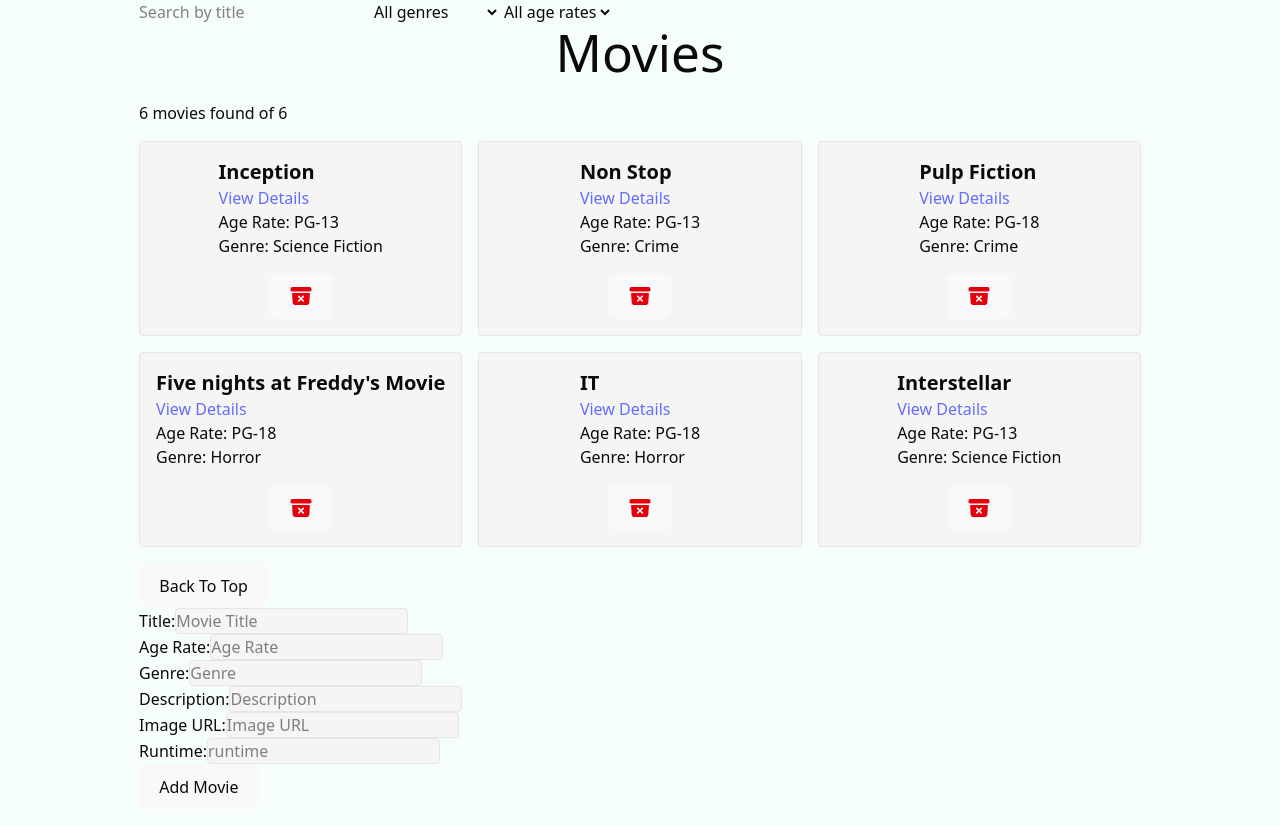
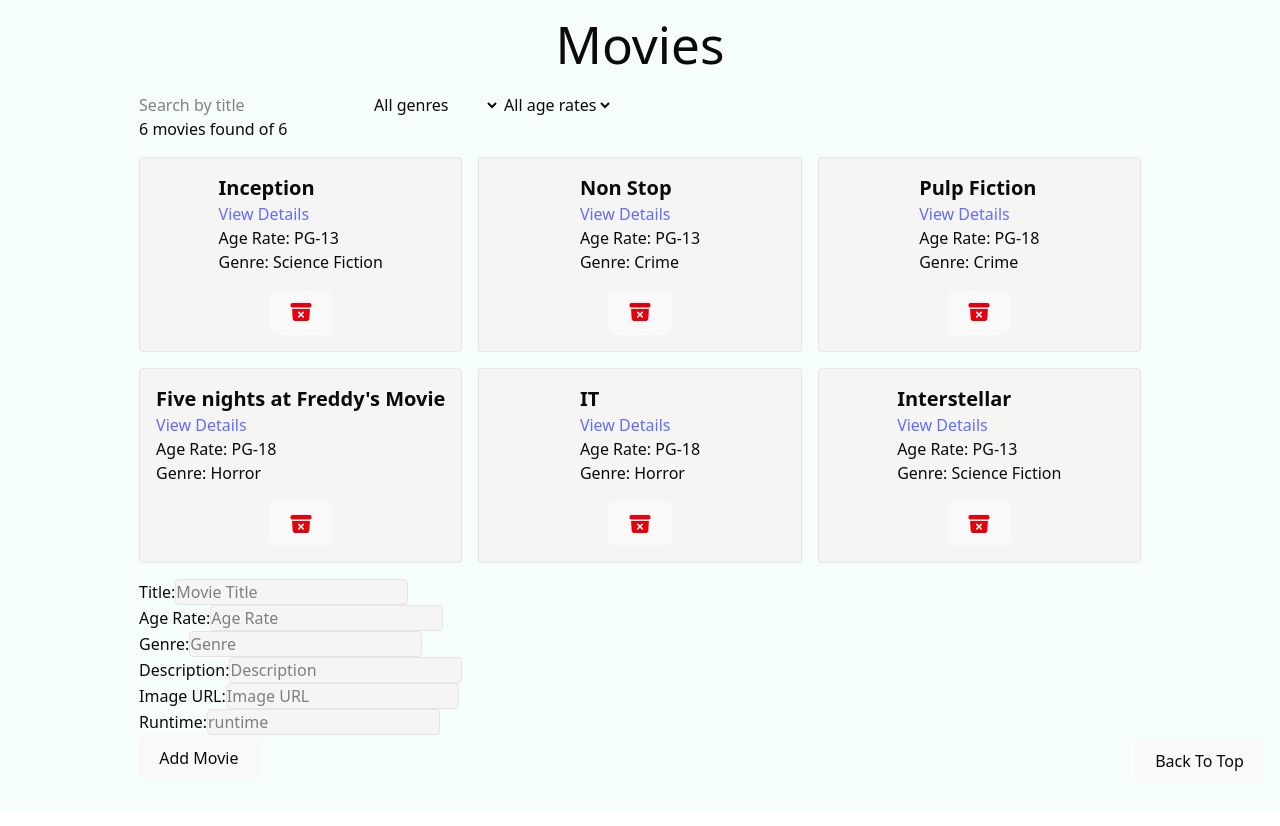
Before and after one commit to erik-per-lidstrom/Movie-night-planer, a React (Vite) app: page / in a window 1280 px wide. Built offline with nearby package versions, Linux system fonts and the light colour scheme.

Commit message:
feat: add movie implamented

```diff
--- a/src/pages/home.page.tsx
+++ b/src/pages/home.page.tsx
@@ -36,9 +36,9 @@
     dispatch?.({ type: "REMOVE_MOVIE", payload: id });
 
   return (
-    <div>
+    <div className="home-page p-4 max-w-7xl mx-auto">
       <ScrollToTop />
-
+      <h1>Movies</h1>
       <input
         type="text"
         placeholder="Search by title"
@@ -65,8 +65,8 @@
         <option value="PG-13">PG-13</option>
         <option value="PG-18">PG-18</option>
       </select>
-      <h1>Movies</h1>
-      <p className="movie-count">
+
+      <p>
         {filteredmovies.length} movies found of {state.length}
       </p>
       <div className="grid grid-cols-1 md:grid-cols-2 lg:grid-cols-3 gap-4  my-4">
@@ -74,7 +74,7 @@
         {filteredmovies.map((movie: Movie) => (
           <div
             key={movie.id}
-            className="flex flex-col items-center gap-4 border p-4 rounded bg-accent"
+            className="min-h-2.5   flex flex-col items-center gap-4 border p-4 rounded bg-accent"
           >
             <MovieItem movie={movie} />
             <button
@@ -88,7 +88,12 @@
         ))}
       </div>
 
-      <button onClick={scrollToTop}>Back To Top</button>
+      <button
+        className="scrollToTop fixed bottom-4 right-4"
+        onClick={scrollToTop}
+      >
+        Back To Top
+      </button>
       <MovieInput />
     </div>
   );
```
